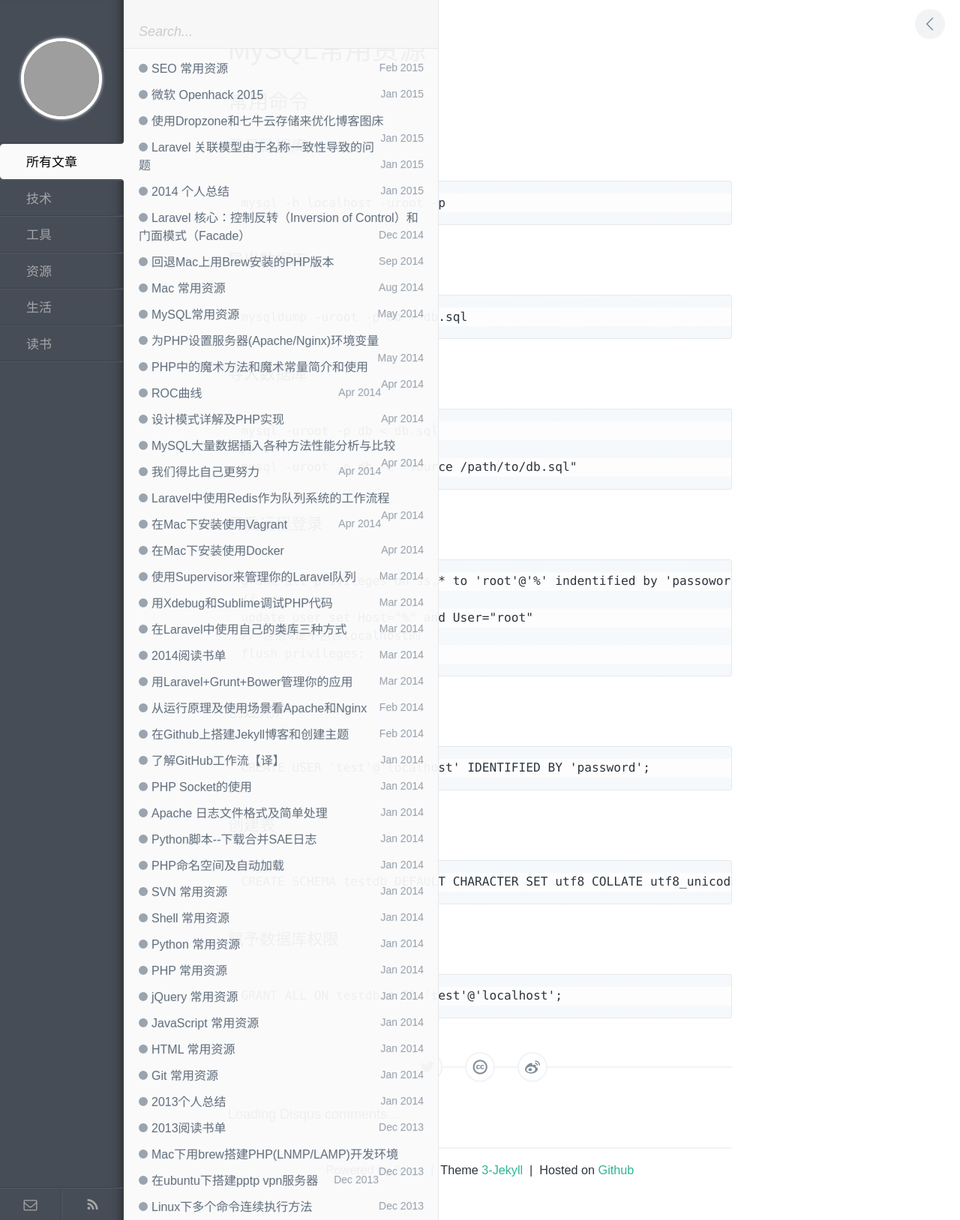
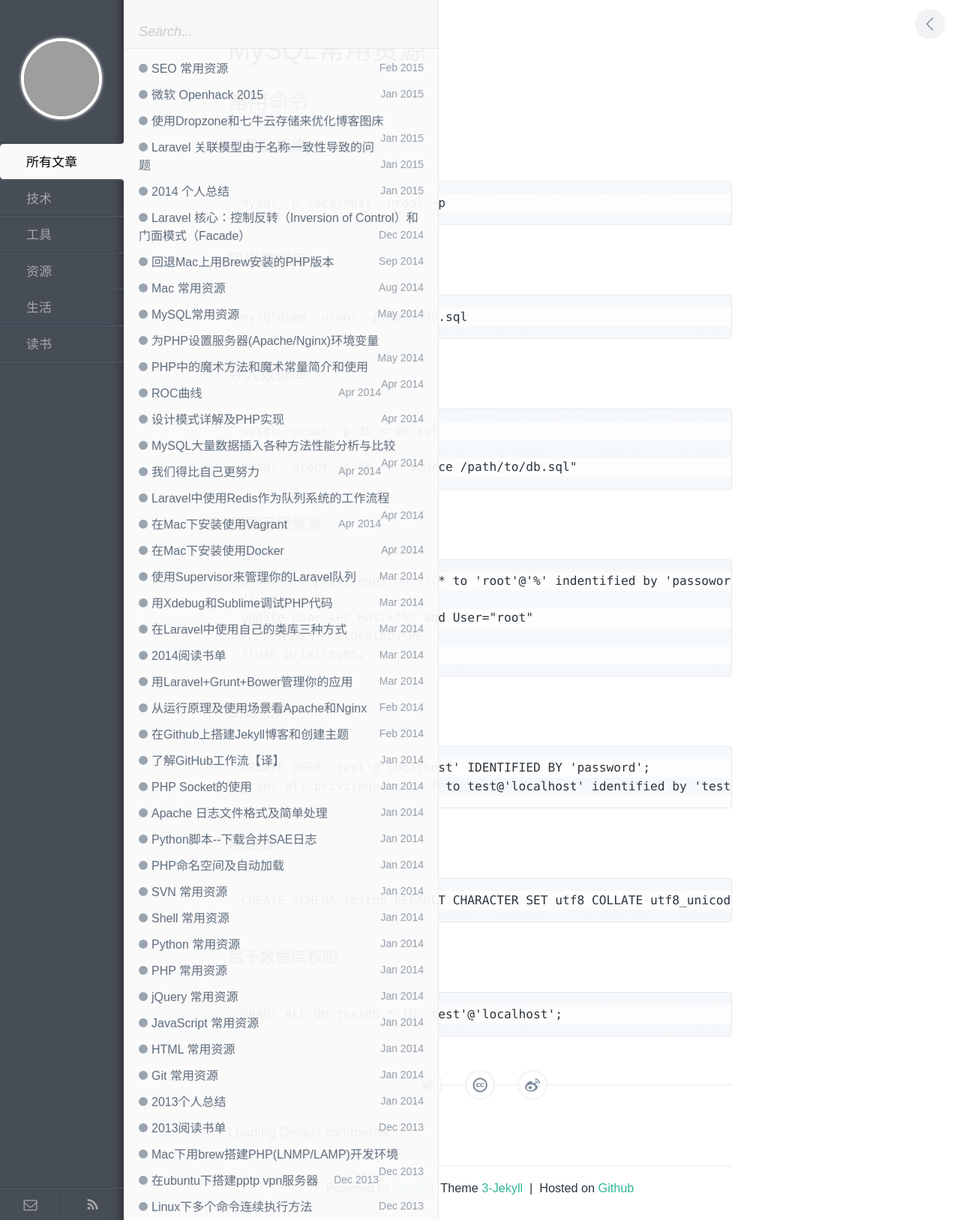
Before and after one commit to dayon3z1/suyan, a Jekyll site: the page built from _posts/resource/2014-05-11-general-mysql-resources.md, in a window 1280 px wide. Shown: the whole page at 75% size. Built offline with Jekyll 4.4.1, drawn with Linux system fonts in a browser that asks for light colours; comment, search, counter and statistics services are not loaded; grey boxes are pictures that could not be loaded.

Commit message:
add another way to add mysql user

```diff
--- a/_posts/resource/2014-05-11-general-mysql-resources.md
+++ b/_posts/resource/2014-05-11-general-mysql-resources.md
@@ -34,6 +34,7 @@ description:
 ### 创建用户
 
     CREATE USER 'test'@'localhost' IDENTIFIED BY 'password';
+    grant all privileges on *.* to test@'localhost' identified by 'test';
 
 ### 创建表
 
```
